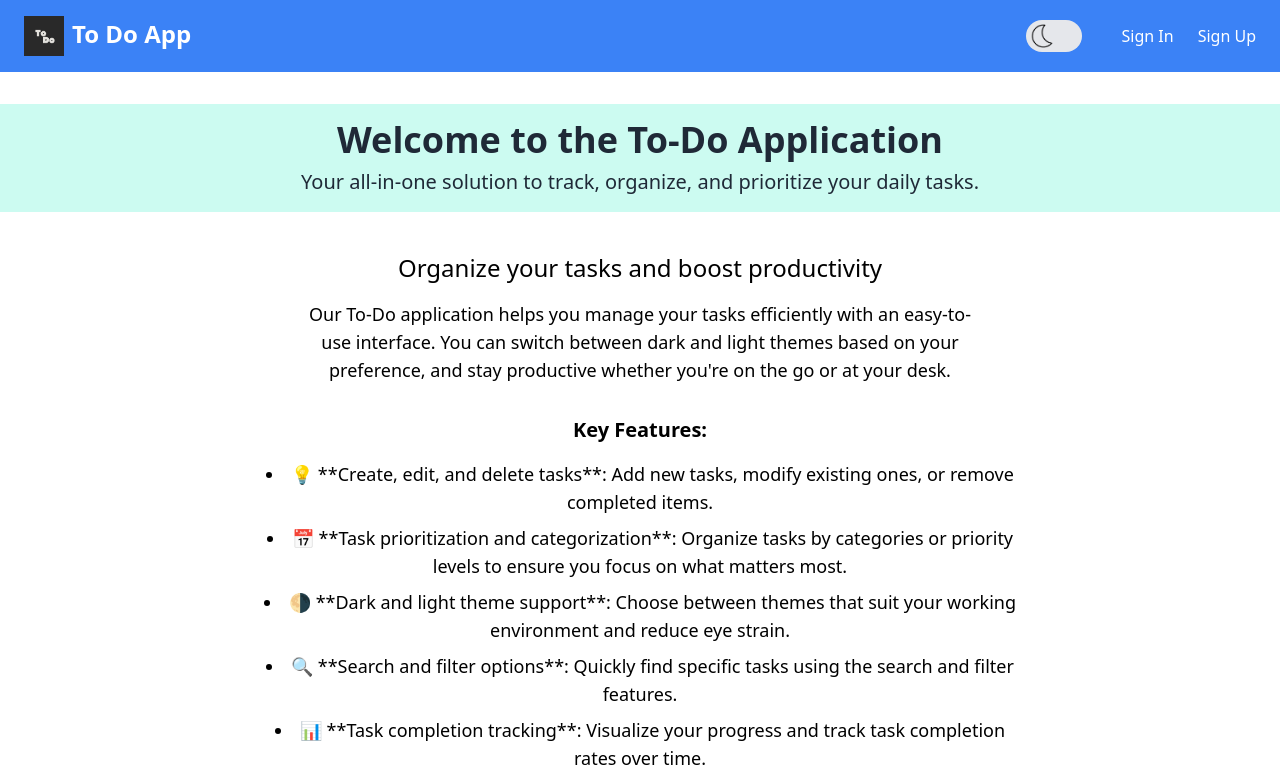
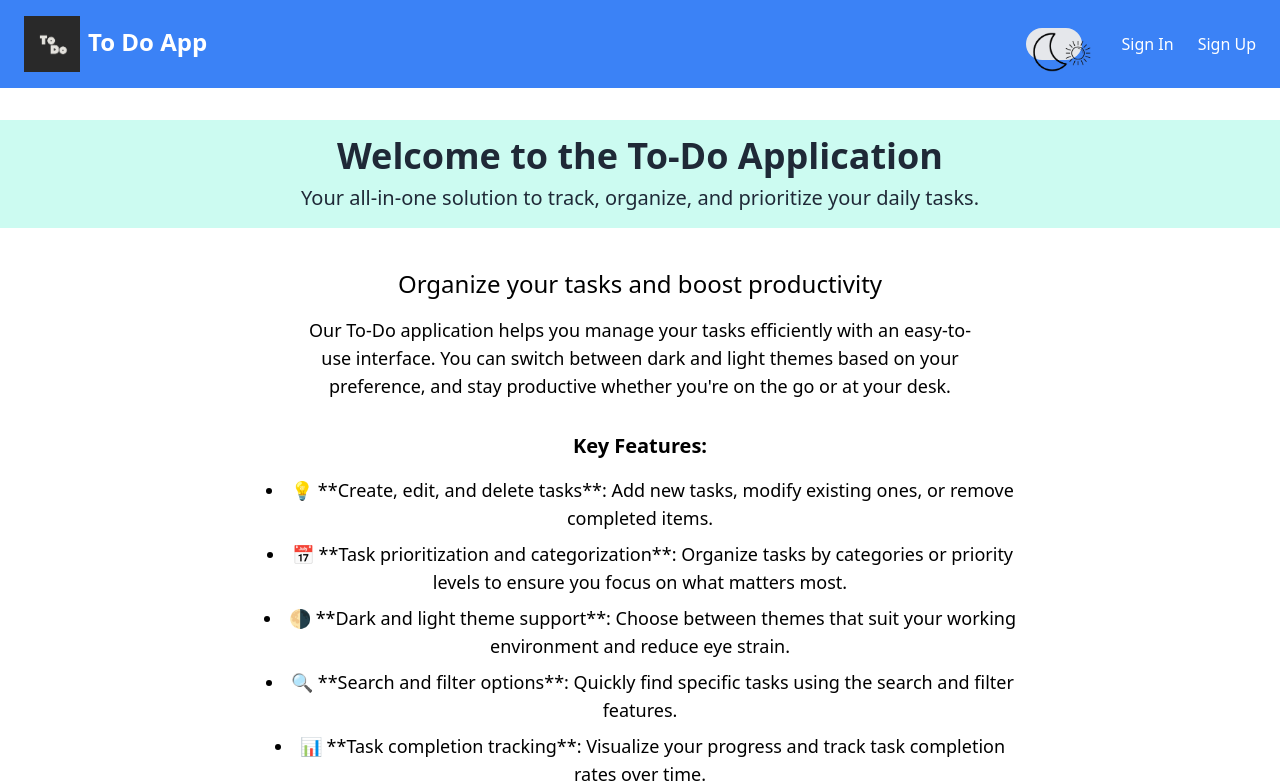
Before and after one commit to m-ahrukh/to-do, a Next.js app: page / in a window 1280 px wide. Shown: the top 784 px of the page. Built offline with nearby package versions, Linux system fonts and the light colour scheme.

Commit message:
replace img tag with Image next/Image tag

```diff
--- a/src/app/layout.tsx
+++ b/src/app/layout.tsx
@@ -7,6 +7,7 @@ import { useEffect, useRef, useState } from "react";
 import React from "react";
 import { supabase } from "@/utils/supabase/client";
 import { useRouter } from "next/navigation";
+import Image from "next/image";
 
 const geistSans = localFont({
   src: "./fonts/GeistVF.woff",
@@ -123,10 +124,12 @@ export default function RootLayout({
             {/* Logo */}
             <div className={`font-bold text-2xl ${theme === "dark" ? "text-gray-100" : "text-white"}`}>
               <Link href={isAuthenticated ? "/home" : "/"}>
-                <img
+                <Image
                   src={theme === "dark" ? "/logo_Dark_BG.png" : "/logo_Light_BG.png"}
                   alt="Logo"
-                  className="h-10 w-10 inline-block mr-2"
+                  width={40}  // Base width
+                  height={40} // Base height
+                  className="h-8 w-8 sm:h-10 sm:w-10 md:h-12 md:w-12 lg:h-14 lg:w-14 inline-block mr-2"
                 />
                 To Do App
               </Link>
@@ -151,18 +154,20 @@ export default function RootLayout({
                   ></span>
                 </div>
                 {/* Moon Image */}
-                <img
+                <Image
                   src="/moon.png"
                   alt="Moon"
-                  className={`absolute left-1 top-1 w-6 h-6 transition-opacity duration-300 ${theme === "dark" ? "opacity-0" : "opacity-100"
-                    }`}
+                  width={24}  // Base width
+                  height={24} // Base height
+                  className={`absolute left-1 top-1 w-4 h-4 sm:w-6 sm:h-6 md:w-8 md:h-8 lg:w-10 lg:h-10 transition-opacity duration-300 ${theme === "dark" ? "opacity-0" : "opacity-100"}}`}
                 />
                 {/* Sun Image */}
-                <img
+                <Image
                   src="/sun.png"
                   alt="Sun"
-                  className={`absolute left-8 top-1 w-6 h-6 transition-opacity duration-300 ${theme === "dark" ? "opacity-100" : "opacity-0"
-                    }`}
+                  width={24}  // Base width
+                  height={24} // Base height
+                  className={`absolute left-8 top-1 w-4 h-4 sm:w-6 sm:h-6 md:w-8 md:h-8 lg:w-10 lg:h-10 transition-opacity duration-300 ${theme === "dark" ? "opacity-100" : "opacity-0"}}`}
                 />
               </label>
 
@@ -224,16 +229,20 @@ export default function RootLayout({
                   ></span>
                 </div>
                 {/* Moon Image */}
-                <img
+                <Image
                   src="/moon.png"
                   alt="Moon"
+                  width={24}  // Base width
+                  height={24} // Base height
                   className={`absolute left-1 top-1 w-6 h-6 transition-opacity duration-300 ${theme === "dark" ? "opacity-0" : "opacity-100"
                     }`}
                 />
                 {/* Sun Image */}
-                <img
+                <Image
                   src="/sun.png"
                   alt="Sun"
+                  width={24}  // Base width
+                  height={24} // Base height
                   className={`absolute left-8 top-1 w-6 h-6 transition-opacity duration-300 ${theme === "dark" ? "opacity-100" : "opacity-0"
                     }`}
                 />
```
